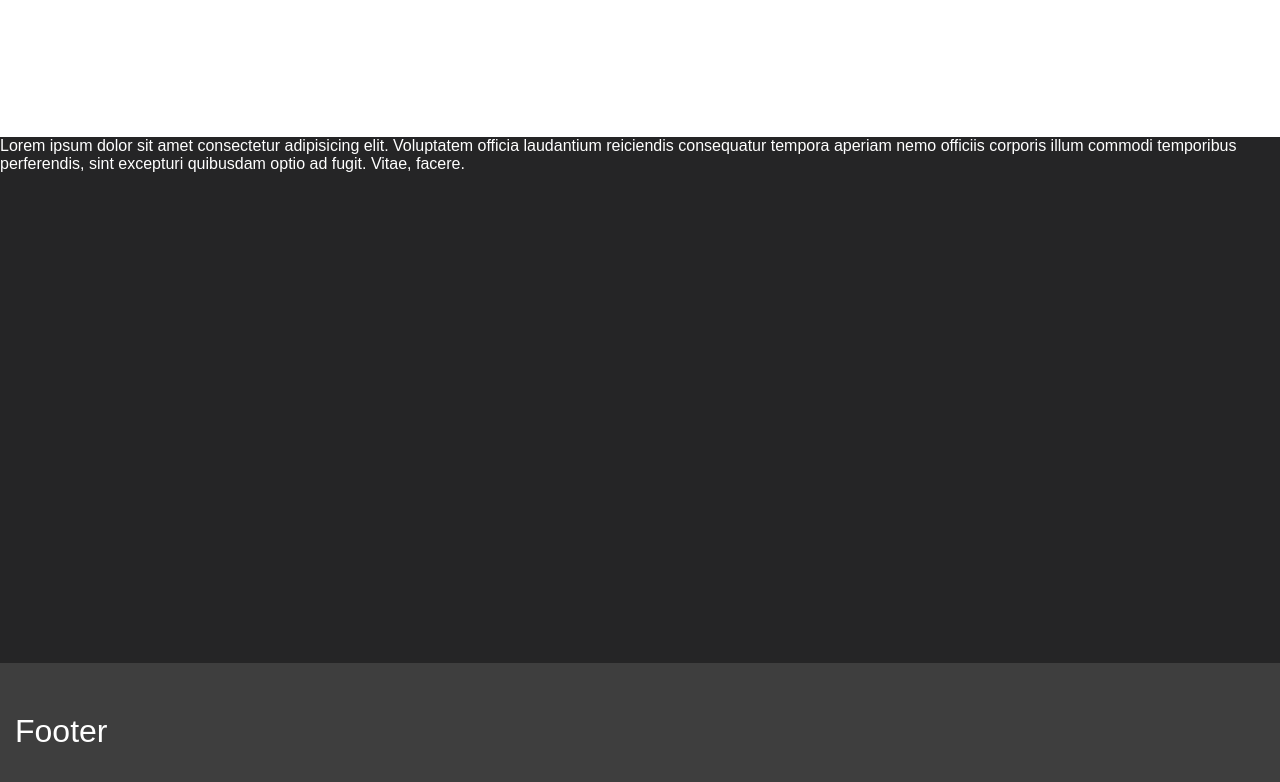
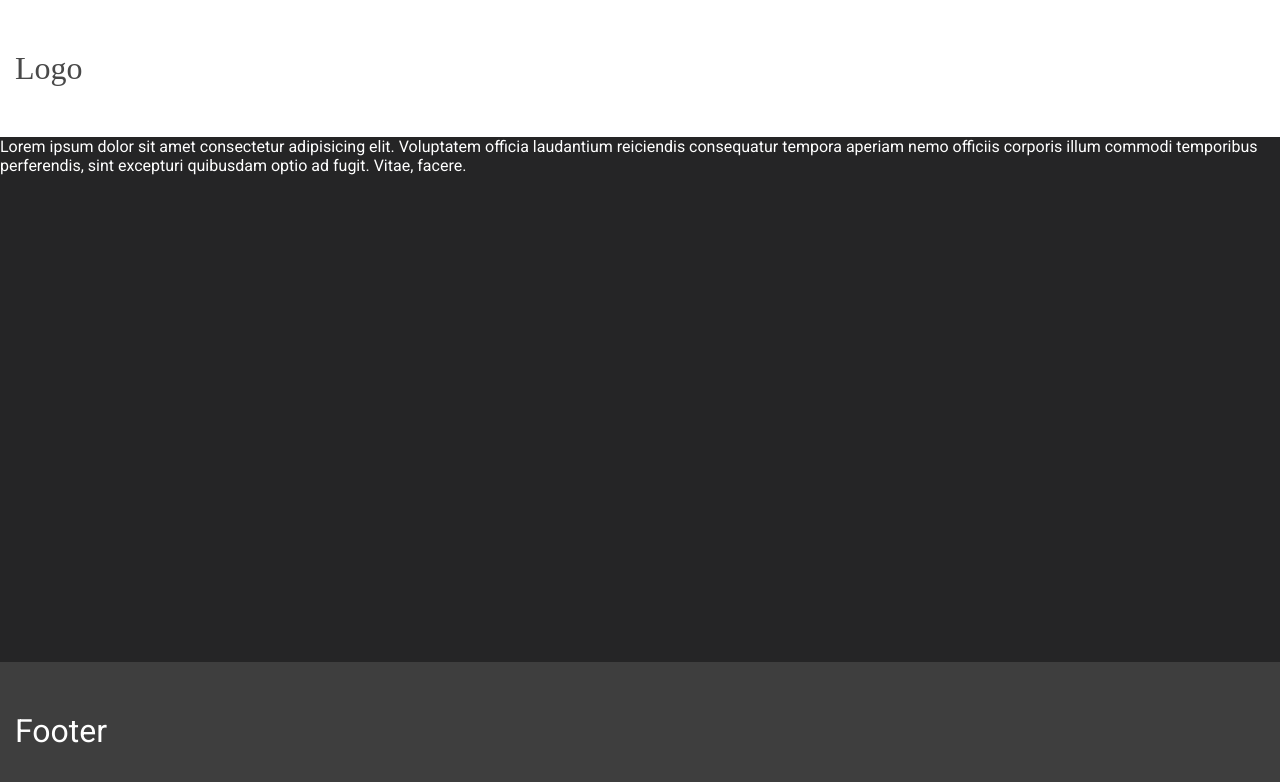
Before and after one commit to YuliaKur/Construction-company, a website: page docs/index.html in a window 1280 px wide. Drawn offline with nearby package versions, Linux system fonts and the light colour scheme; files that its build step writes are made by us from their sources.

Commit message:
heder fonts

```diff
--- a/src/scss/base/_vars.scss
+++ b/src/scss/base/_vars.scss
@@ -2,8 +2,8 @@
 	--container-width: 1440px;
 	--container-padding: 15px;
 
-	--font-main: 'Poppins', sans-serif;
-	--font-accent: 'Playfair Display', serif;
+	--font-main: 'Roboto', sans-serif;
+	--font-accent: 'Inter', serif;
 
 	--page-bg: #fff;
 	--text-color: #000;
--- a/src/scss/blocks/_header.scss
+++ b/src/scss/blocks/_header.scss
@@ -1,6 +1,10 @@
 .header {
 	background-color: #FFFFFF;
 	padding: 50px 0;
+	color: #494949;
+	font-family: --font-main ;
+	font-weight: 400;
+	font-size: 16px;
 
 	&__row {
 		display: flex;
--- a/src/scss/blocks/_nav.scss
+++ b/src/scss/blocks/_nav.scss
@@ -32,10 +32,10 @@
 	&--tel::after{
 		content: '';
             position: absolute;
-            right: 40px;
+            right: 158px;
             top: 50%;
-            width: 24px;
-            height: 24px;
+            width: 23px;
+            height: 23px;
             transform: translate(0%, -50%);
 
             background-repeat: no-repeat;
--- a/src/scss/main.scss
+++ b/src/scss/main.scss
@@ -1,3 +1,8 @@
+/*Fonts*/
+@import url(https://fonts.googleapis.com/css?family=Roboto:100,100italic,300,300italic,regular,italic,500,500italic,700,700italic,900,900italic);
+@import url(https://fonts.googleapis.com/css?family=Inter:100,200,300,regular,500,600,700,800,900);
+@import url(https://fonts.googleapis.com/css?family=Montserrat:100,200,300,regular,500,600,700,800,900,100italic,200italic,300italic,italic,500italic,600italic,700italic,800italic,900italic);
+
 /* Base */
 @import "./base/reset";
 @import "./base/vars";
```
Also changed, not shown: build/css/main.css, build/fonts/Inter-Regular.ttf (added), build/fonts/Montserrat-Bold.ttf (added), build/fonts/Roboto-Bold.ttf (added), build/fonts/Roboto-Medium.ttf (added), build/fonts/Roboto-Regular.ttf (added), src/fonts/Inter-Regular.ttf (added), src/fonts/Montserrat-Bold.ttf (added), src/fonts/Roboto-Bold.ttf (added), src/fonts/Roboto-Medium.ttf (added), src/fonts/Roboto-Regular.ttf (added).
